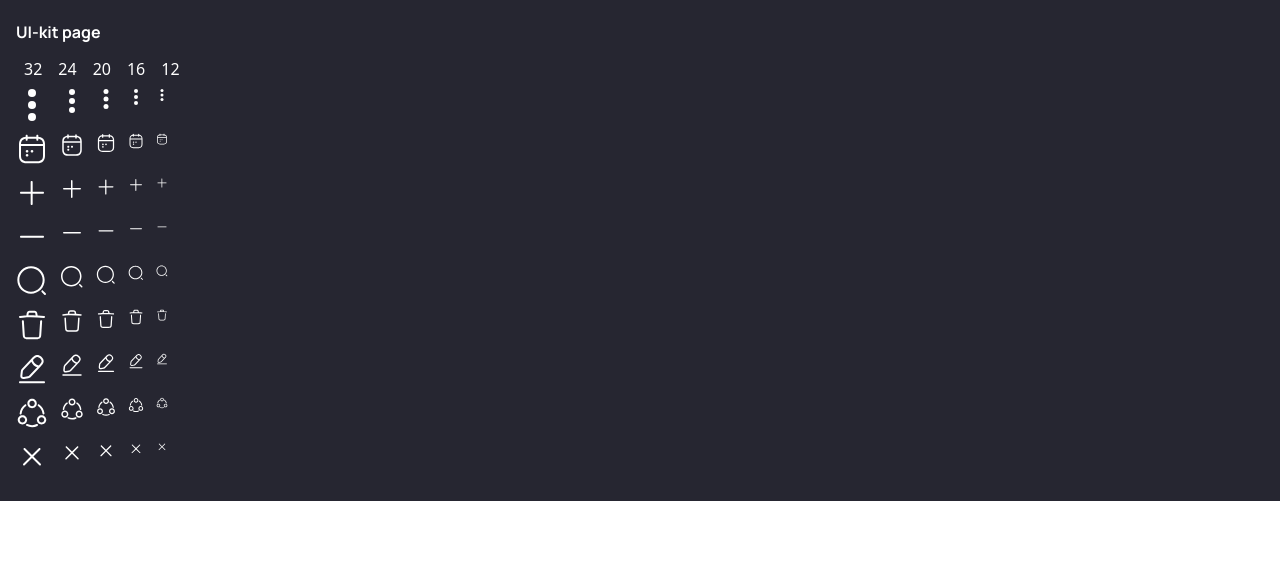
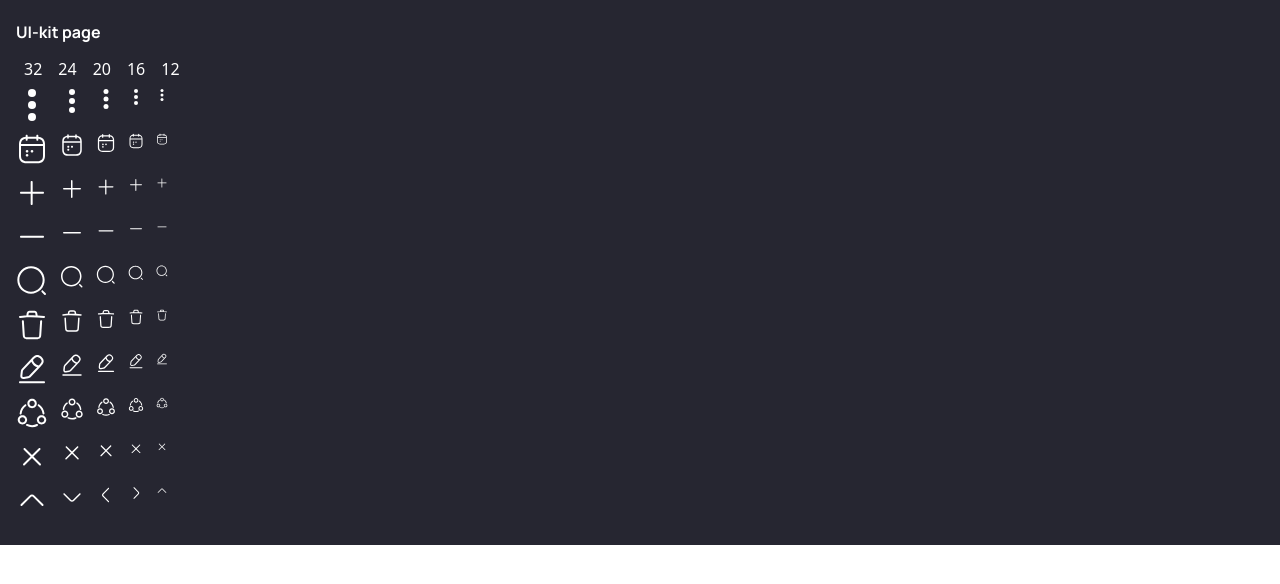
Before and after one commit to slimcandy/todorism, a React (Create React App) app: page /ui-kit in a window 1280 px wide. Shown: the top 584 px of the page. Built offline with nearby package versions, Linux system fonts and the light colour scheme.

Commit message:
add arrow icon

```diff
--- a/src/js/view/components/UIKitPage/UIKitPage.tsx
+++ b/src/js/view/components/UIKitPage/UIKitPage.tsx
@@ -11,6 +11,7 @@ import { ShareIcon } from "../../icons/ShareIcon";
 import { CloseIcon } from "../../icons/CloseIcon";
 
 import "./UIKitPage.css";
+import { ArrowIcon } from "../../icons/ArrowIcon";
 
 export function UIKitPage() {
   return (
@@ -87,6 +88,13 @@ export function UIKitPage() {
           <CloseIcon size={16} />
           <CloseIcon size={12} />
         </div>
+        <div className="flex-1">
+          <ArrowIcon size={32} direction="up"/>
+          <ArrowIcon size={24} direction="down"/>
+          <ArrowIcon size={20} direction="left"/>
+          <ArrowIcon size={16} direction="right"/>
+          <ArrowIcon size={12} direction="up"/>
+        </div>
       </div>
     </div>
   );
--- /dev/null
+++ b/src/js/view/icons/ArrowIcon.tsx
@@ -0,0 +1,27 @@
+import React, { FunctionComponent } from "react";
+
+export interface SVGprops {
+  size: number;
+  color?: string;
+  fill?: string;
+  direction: string;
+}
+
+// eslint-disable-next-line react/function-component-definition
+export const ArrowIcon: FunctionComponent<SVGprops> = (props) => {
+  const { size, color, fill, direction } = props;
+
+  return (
+  <svg className={`arrow-direction_${direction}`} width={size.toString()} height={size.toString()} viewBox="0 0 32 32"
+       fill={fill} xmlns="http://www.w3.org/2000/svg">
+    <path fillRule="evenodd" clipRule="evenodd"
+          d="M13.4262 10.6662C14.8434 9.24903 17.1565 9.24903 18.5737 10.6662L27.267 19.3596C27.6576 19.7501 27.6576 20.3832 27.267 20.7738C26.8765 21.1643 26.2434 21.1643 25.8528 20.7738L17.1595 12.0804C16.5234 11.4443 15.4765 11.4443 14.8404 12.0804L6.14705 20.7738C5.75652 21.1643 5.12336 21.1643 4.73283 20.7738C4.34231 20.3832 4.34231 19.7501 4.73283 19.3596L13.4262 10.6662Z"
+          fill={color}/>
+  </svg>
+  );
+};
+
+ArrowIcon.defaultProps = {
+  color: "white",
+  fill: "none",
+};
--- a/src/styles/index.css
+++ b/src/styles/index.css
@@ -6,3 +6,19 @@
 @tailwind base;
 @tailwind components;
 @tailwind utilities;
+
+.arrow-direction_up {
+    transform: rotate(0deg);
+}
+
+.arrow-direction_down {
+    transform: rotate(180deg);
+}
+
+.arrow-direction_right {
+    transform: rotate(90deg);
+}
+
+.arrow-direction_left {
+    transform: rotate(-90deg);
+}
```
